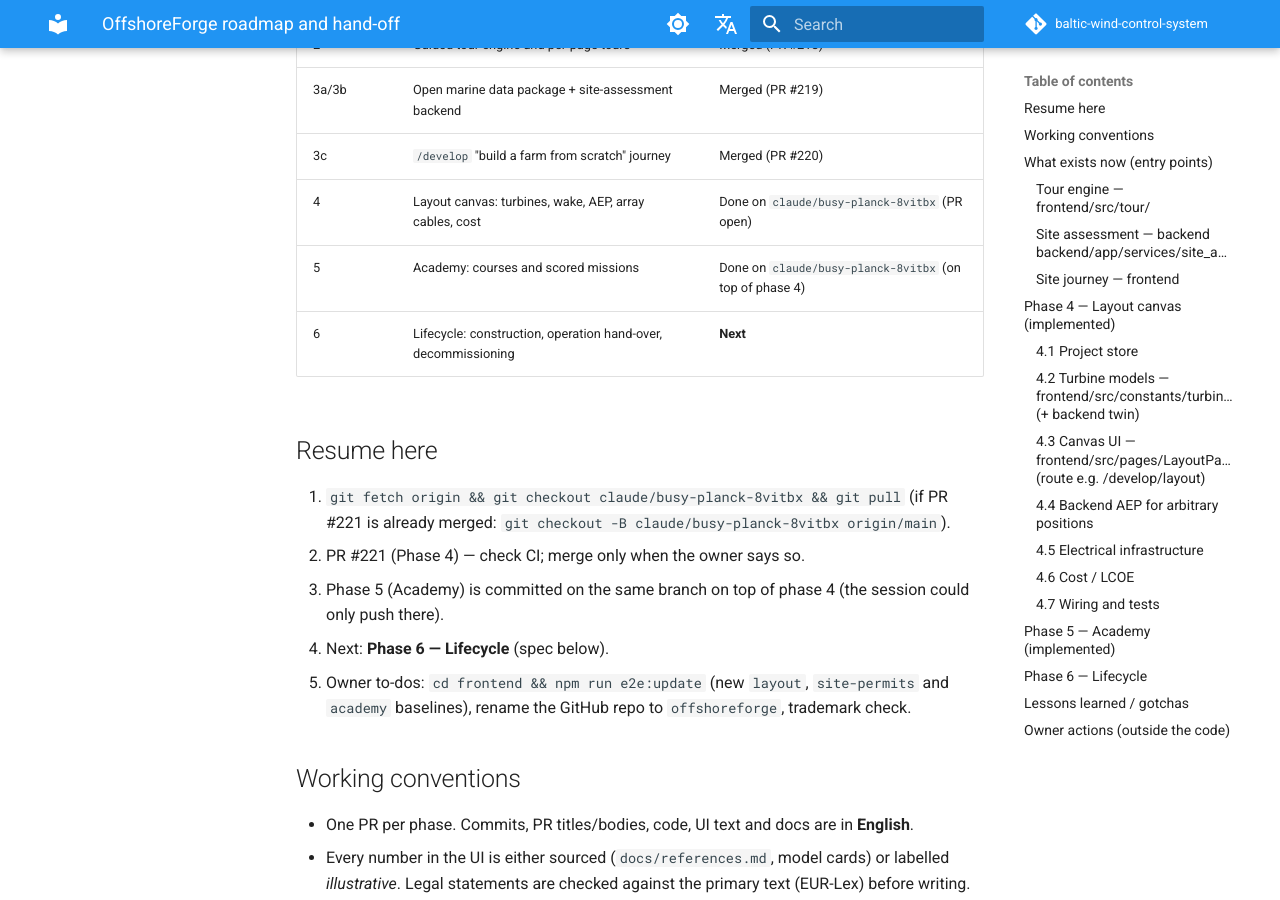
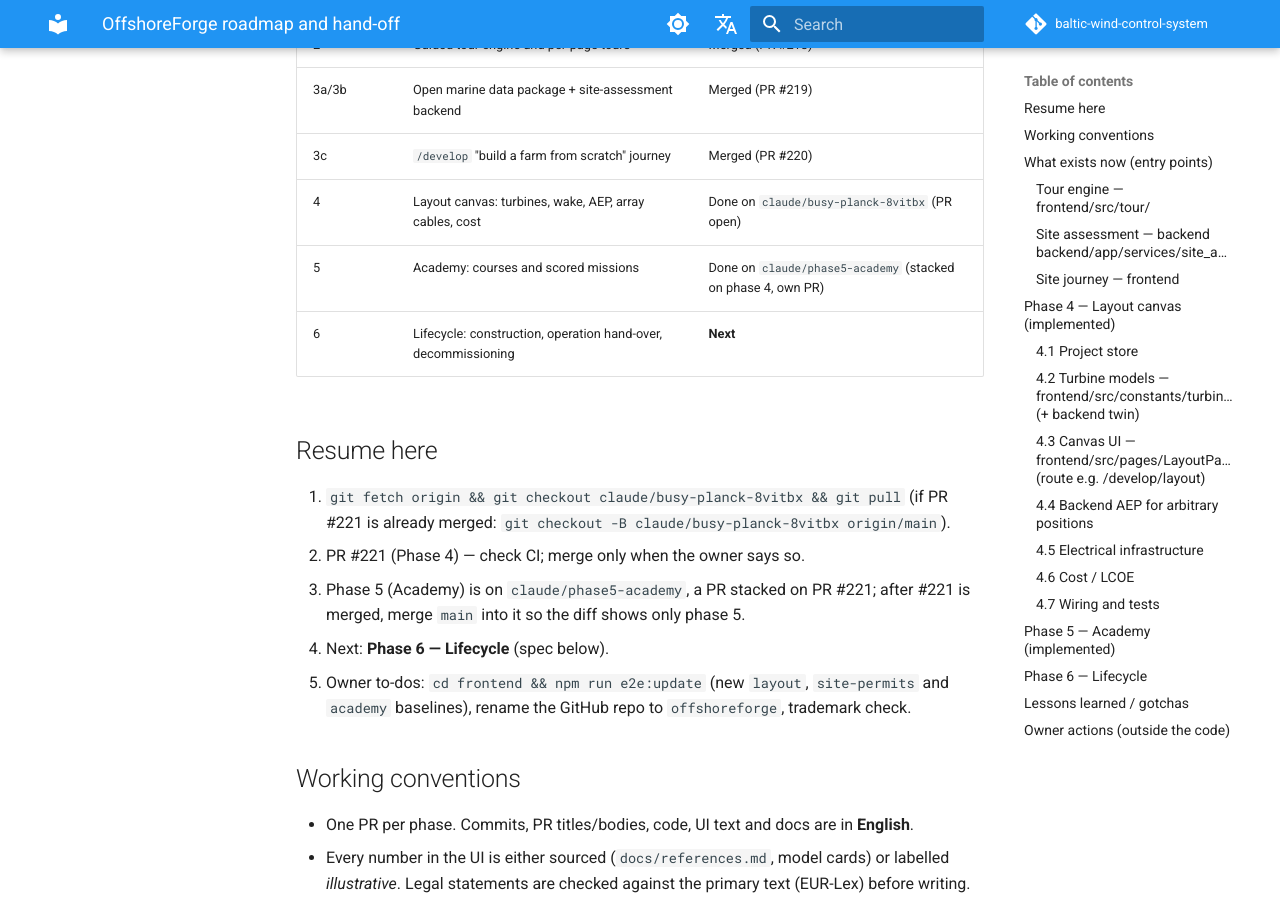
Before and after one commit to polat-mustafa/baltic-wind-control-system, an MkDocs documentation site: the page built from docs/offshoreforge-roadmap.md, in a window 1280 px wide and 900 px high, scrolled down 410 px. Built offline with MkDocs 1.6.1 and Material for MkDocs 9.7.7, drawn with Linux system fonts in a browser that asks for light colours; comment, search, counter and statistics services are not loaded.

Commit message:
docs(roadmap): point the phase 5 hand-off at its own branch and PR
Co-Authored-By: Claude Opus 5.5 <noreply@anthropic.com>
Claude-Session: https://claude.ai/code/session_01BKh8zitiJosPUenoD7v6T7

```diff
--- a/docs/offshoreforge-roadmap.md
+++ b/docs/offshoreforge-roadmap.md
@@ -10,7 +10,7 @@ Read this first, then the CLAUDE.md rules. Six phases in total; phases 1–3 are
 | 3a/3b | Open marine data package + site-assessment backend | Merged (PR #219) |
 | 3c | `/develop` "build a farm from scratch" journey | Merged (PR #220) |
 | 4 | Layout canvas: turbines, wake, AEP, array cables, cost | Done on `claude/busy-planck-8vitbx` (PR open) |
-| 5 | Academy: courses and scored missions | Done on `claude/busy-planck-8vitbx` (on top of phase 4) |
+| 5 | Academy: courses and scored missions | Done on `claude/phase5-academy` (stacked on phase 4, own PR) |
 | 6 | Lifecycle: construction, operation hand-over, decommissioning | **Next** |
 
 ## Resume here
@@ -18,7 +18,8 @@ Read this first, then the CLAUDE.md rules. Six phases in total; phases 1–3 are
 1. `git fetch origin && git checkout claude/busy-planck-8vitbx && git pull`
    (if PR #221 is already merged: `git checkout -B claude/busy-planck-8vitbx origin/main`).
 2. PR #221 (Phase 4) — check CI; merge only when the owner says so.
-3. Phase 5 (Academy) is committed on the same branch on top of phase 4 (the session could only push there).
+3. Phase 5 (Academy) is on `claude/phase5-academy`, a PR stacked on PR #221; after #221 is merged, merge
+   `main` into it so the diff shows only phase 5.
 4. Next: **Phase 6 — Lifecycle** (spec below).
 5. Owner to-dos: `cd frontend && npm run e2e:update` (new `layout`, `site-permits` and `academy` baselines),
    rename the GitHub repo to `offshoreforge`, trademark check.
```
